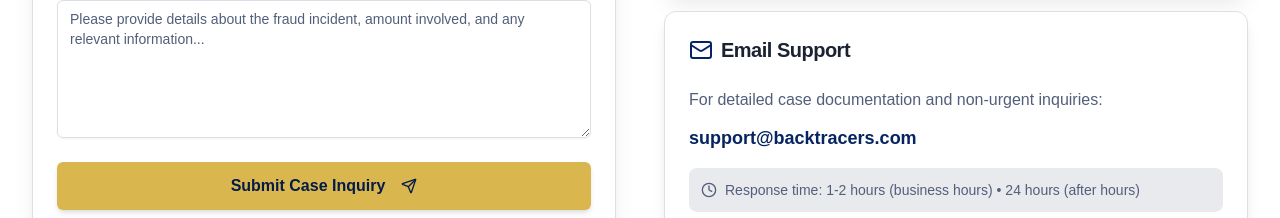
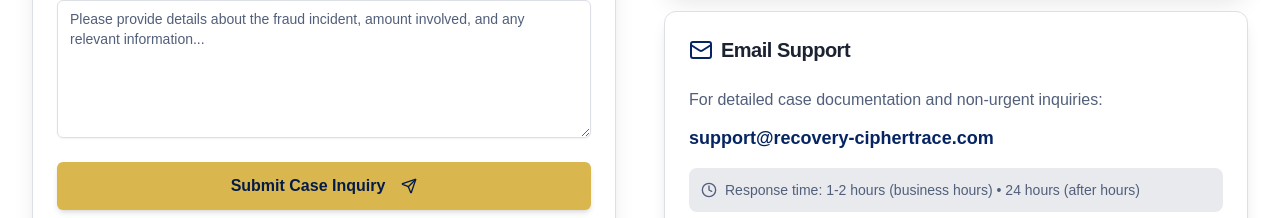
Before and after one commit to jocinoci512/sg-61369012-b5c1-4d02-bee9-74f4a7c95e54-1780674698, a Next.js app: page /contact in a window 1280 px wide. Shown: the part 1440-1658 px from the top of the page. Built offline with nearby package versions, Linux system fonts and the light colour scheme; no server answers.

Commit message:
chore(config): update support email address

```diff
--- a/src/pages/contact.tsx
+++ b/src/pages/contact.tsx
@@ -48,7 +48,7 @@ Submitted: ${new Date().toLocaleString()}
       const web3formsKey = process.env.NEXT_PUBLIC_WEB3FORMS_KEY;
 
       if (!web3formsKey) {
-        throw new Error("Email service not configured. Please contact support directly at support@backtracers.com");
+        throw new Error("Email service not configured. Please contact support directly at support@recovery-ciphertrace.com");
       }
 
       const response = await fetch("https://api.web3forms.com/submit", {
@@ -62,7 +62,7 @@ Submitted: ${new Date().toLocaleString()}
           from_name: name,
           email: email,
           message: emailContent,
-          to_email: "support@backtracers.com"
+          to_email: "support@recovery-ciphertrace.com"
         }),
       });
 
@@ -95,7 +95,7 @@ Submitted: ${new Date().toLocaleString()}
       }
     } catch (err) {
       setSubmitting(false);
-      setError(err instanceof Error ? err.message : "Failed to send message. Please try again or email us directly at support@backtracers.com");
+      setError(err instanceof Error ? err.message : "Failed to send message. Please try again or email us directly at support@recovery-ciphertrace.com");
       console.error("Contact form error:", err);
     }
   };
@@ -369,8 +369,8 @@ Submitted: ${new Date().toLocaleString()}
                     </CardHeader>
                     <CardContent>
                       <p className="text-muted-foreground mb-3">For detailed case documentation and non-urgent inquiries:</p>
-                      <a href="mailto:support@backtracers.com" className="text-primary hover:text-primary/80 font-semibold text-lg break-all transition-colors">
-                        support@backtracers.com
+                      <a href="mailto:support@recovery-ciphertrace.com" className="text-primary hover:text-primary/80 font-semibold text-lg break-all transition-colors">
+                        support@recovery-ciphertrace.com
                       </a>
                       <div className="mt-4 p-3 bg-muted rounded-lg">
                         <p className="text-sm text-muted-foreground flex items-center gap-2">
--- a/src/pages/report-scam.tsx
+++ b/src/pages/report-scam.tsx
@@ -218,7 +218,7 @@ Reference ID: ${newReferenceId}
       const web3formsKey = process.env.NEXT_PUBLIC_WEB3FORMS_KEY;
 
       if (!web3formsKey) {
-        throw new Error("Email service not configured. Please contact support directly at support@backtracers.com");
+        throw new Error("Email service not configured. Please contact support directly at support@recovery-ciphertrace.com");
       }
 
       const response = await fetch("https://api.web3forms.com/submit", {
@@ -232,7 +232,7 @@ Reference ID: ${newReferenceId}
           from_name: formData.fullName,
           email: formData.email,
           message: emailContent,
-          to_email: "support@backtracers.com"
+          to_email: "support@recovery-ciphertrace.com"
         }),
       });
 
@@ -267,7 +267,7 @@ Reference ID: ${newReferenceId}
       }
     } catch (err) {
       setSubmitting(false);
-      setError(err instanceof Error ? err.message : "Failed to submit report. Please try again or email us directly at support@backtracers.com");
+      setError(err instanceof Error ? err.message : "Failed to submit report. Please try again or email us directly at support@recovery-ciphertrace.com");
       console.error("Fraud report error:", err);
     }
   };
```
